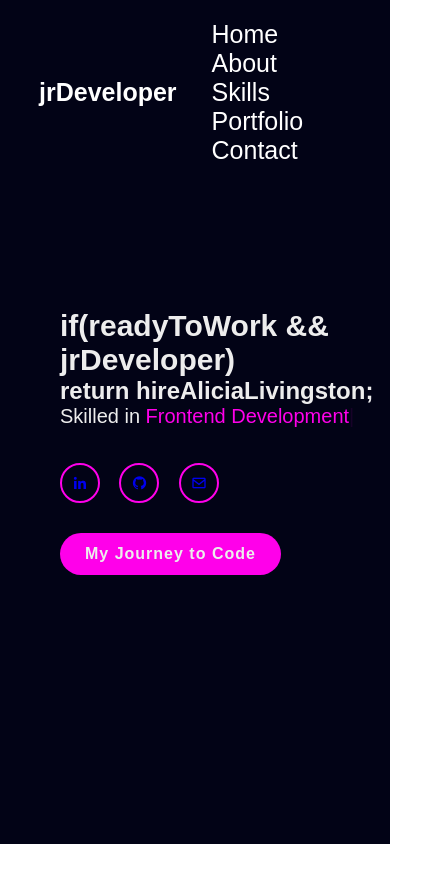
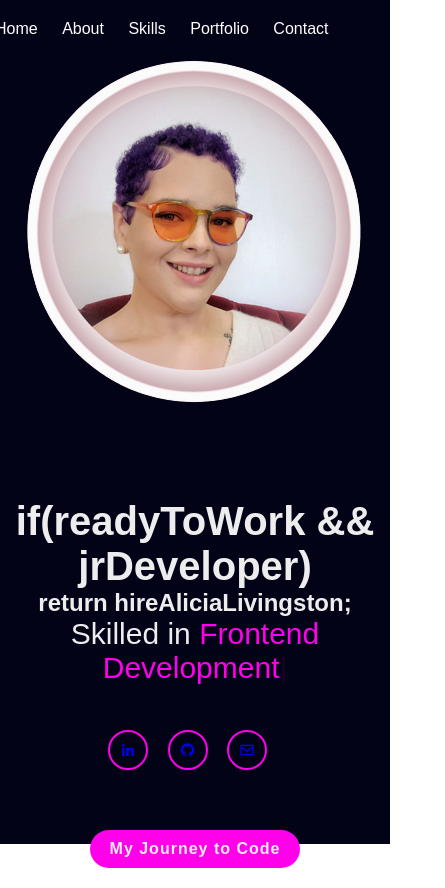
Before and after one commit to AliciaLivingston/aliciaLivingston.github.io, a plain HTML site: page index.html in a window 390 px wide. Shown: the whole page, 445 px wide, since content can reach past the window. Before the commit the page ends 844 px from the top, so only its background shows below. Drawn offline with nearby package versions, Linux system fonts and the light colour scheme.

Commit message:
@media 768 and tweaks

```diff
--- a/AboutMyJourney.html
+++ b/AboutMyJourney.html
@@ -10,6 +10,25 @@
     <script src="https://unpkg.com/typed.js@2.0.16/dist/typed.umd.js"></script>
 </head>
 <body>
-    <script src="main.js"></script>
+
+    <header class="header">
+        <a href="#" class="logo">About My Journey</a>
+
+        <nav class="navbar">
+            <a href="/index.html">Home</a>
+            <a href="/Navigation/About.html">About</a>
+            <a href="Navigation/Skills.html">Skills</a>
+            <a href="/Navigation/Portfolio.html">Portfolio</a>
+            <a href="/Navigation/Contact.html">Contact</a>
+        </nav>
+    </header>
+
+    <section class="home">
+        <div class="title">
+        <h3>The Road To Code</h3>
+        </div>
+        </section>
+        <script src="main.js"></script>
+
 </body>
 </html>
--- a/index.html
+++ b/index.html
@@ -25,6 +25,9 @@
     </header>
 
     <section class="home">
+        <div class="pfp">
+            <img src = "img/pfp_head-removebg-preview (2).png" alt="pfp-image for main">
+        </div>
 
 
 
--- a/stylesheet.css
+++ b/stylesheet.css
@@ -12,7 +12,7 @@ body {
 .header {
     position: fixed;
     top: 0;
-    left: 0;
+    right: 25px;
     width: 100%;
     padding: 20px 10%;
     background: transparent;
@@ -46,34 +46,39 @@ body {
     color: rgb(255, 0, 234);
 }
 
+
 .home {
     position: relative;
     display: flex;
     width: 100%;
     justify-content: space-between;
     height: 100vh;
-    /*background-image: url("img/White_Halo_Canva_Home_PFP.png"); */
-    background-color: #020316;
-    background-size: 100% auto;
-    background-position: center;
+    background-color:  #020316;
     align-items: center;
     padding: 10% 10px 0;
 
 
 }
 
+.pfp img {
+   margin: -10%;
+
+
+}
+
 .home-content {
-    max-width: 500px;
-    margin-left: 50px;
+
+    margin-left: auto;
+    margin-right: 10px;
 }
 
 .home-content h3 {
-    font-size: 30px;
+    font-size:40px;
     font-weight: 600;
 }
 
 .home-content p {
-    font-size: 20px;
+    font-size: 30px;
 }
 
 .home-content p span {
@@ -81,7 +86,7 @@ body {
 }
 
 .home-content p:nth-of-type(1) {
-    margin-bottom: 5px;
+    margin-bottom: 15px;
 
 }
 
@@ -128,3 +133,51 @@ body {
         0 0 25px rgb(255, 179, 245), 0 0 500px rgb(255, 179, 245),
         0 0 20px rgb(255, 179, 245), 0 0 500px rgb(255, 179, 245);
 }
+
+@media screen and (max-width: 798px) {
+
+    .header {
+        margin: 10px;
+        padding: 10px;
+
+    }
+
+    .logo {
+       display: none;
+
+    }
+
+    .navbar a {
+        margin-left: 20px;
+        font-size: 100%
+
+
+    }
+
+    .home {
+        flex-direction: column; /* this will make all my elements stack vertically */
+        justify-content: center;
+        }
+
+    .pfp img {
+        margin: 0;
+
+
+        }
+
+    .home-content {
+        max-width:  100%;
+        margin: 10px 0%;
+        text-align: center;
+
+    }
+
+    .home-sci  {
+       margin: 10px;
+    }
+
+    .btn-bx {
+        padding: 10px 20px;
+        margin: 20px;
+    }
+}
```
Also changed, not shown: Navigation/About.html (+1 -1 lines), img/pfp_head-removebg-preview (2).png (added).
